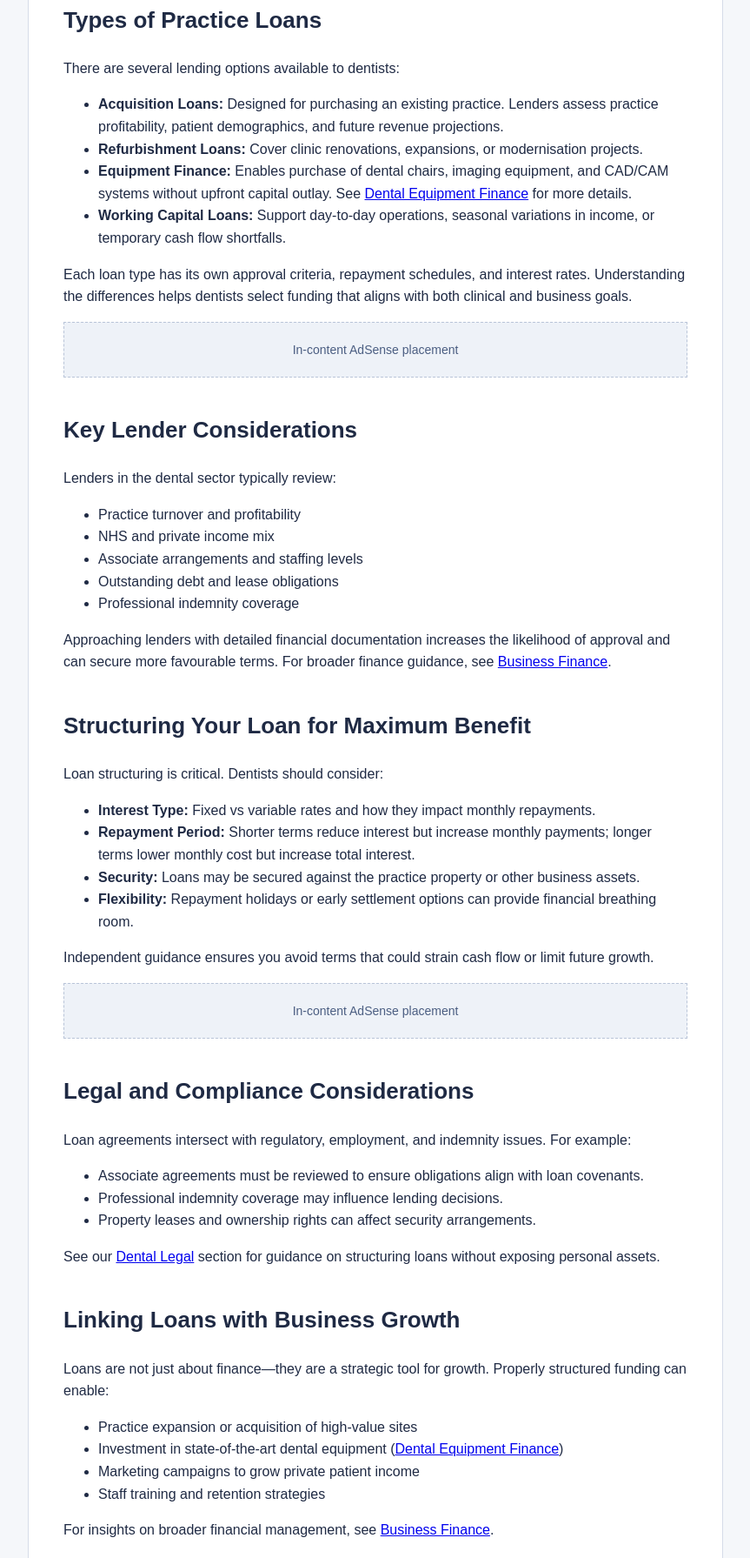
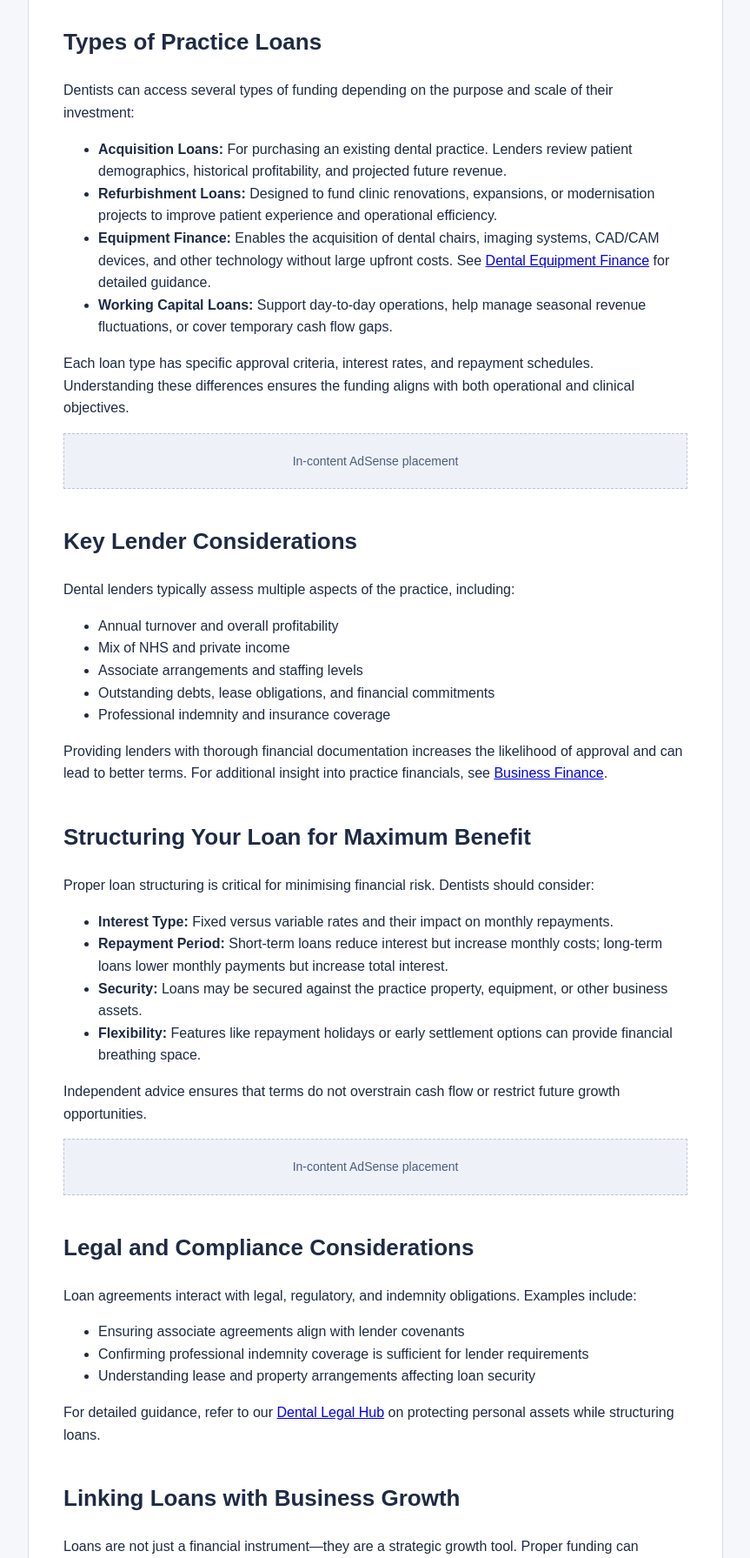
Before and after one commit to Trebour/domain-for-sale, a plain HTML site: page dental-finance/practice-loans.html in a window 1280 px wide. Shown: the part 1009-2800 px from the top of the page at 87% size, without its empty margins (208-1071 px from the left). Drawn offline with Linux system fonts and the light colour scheme.

Commit message:
Update practice-loans.html

```diff
--- a/dental-finance/practice-loans.html
+++ b/dental-finance/practice-loans.html
@@ -32,87 +32,87 @@ gtag('config', 'G-KZ05YBGCP3');
   <main>
     <section class="hero">
       <h1>Practice Loans – Funding Options for UK Dentists</h1>
-      <p>Comprehensive guidance on securing practice loans, equipment finance, and funding options tailored for UK dental practice owners. Learn how to structure finance strategically for sustainable growth.</p>
+      <p>Comprehensive guidance on securing dental practice loans, equipment finance, and working capital. Learn how to structure funding strategically to support growth, investment, and long-term stability in your UK dental practice.</p>
     </section>
 
     <section class="content">
       <h2>Why Practice Loans Are Essential</h2>
-      <p>Practice loans are a cornerstone of financial planning for dentists seeking to acquire, expand, or refurbish a clinic. Unlike generic business loans, dental practice loans consider unique factors such as NHS contract income, private patient streams, and associate arrangements. This ensures lenders evaluate the practice itself rather than relying solely on personal credit or generic SME metrics.</p>
-      <p>Choosing the right loan structure early can safeguard both your personal finances and the long-term growth of the practice.</p>
+      <p>Practice loans are a fundamental part of financial planning for dentists who want to acquire, expand, or refurbish a clinic. Unlike standard business loans, dental practice loans take into account unique aspects such as NHS contract revenue, private patient streams, and associate agreements. This ensures that lenders assess the practice itself, rather than relying solely on personal credit scores or generic SME benchmarks.</p>
+      <p>Choosing the right loan structure from the outset safeguards personal finances and ensures the practice can grow sustainably without unnecessary financial strain.</p>
 
       <div class="ad-slot">In‑content AdSense placement</div>
 
       <h2>Types of Practice Loans</h2>
-      <p>There are several lending options available to dentists:</p>
+      <p>Dentists can access several types of funding depending on the purpose and scale of their investment:</p>
       <ul>
-        <li><strong>Acquisition Loans:</strong> Designed for purchasing an existing practice. Lenders assess practice profitability, patient demographics, and future revenue projections.</li>
-        <li><strong>Refurbishment Loans:</strong> Cover clinic renovations, expansions, or modernisation projects.</li>
-        <li><strong>Equipment Finance:</strong> Enables purchase of dental chairs, imaging equipment, and CAD/CAM systems without upfront capital outlay. See <a href="/dental-finance/dental-equipment-finance.html">Dental Equipment Finance</a> for more details.</li>
-        <li><strong>Working Capital Loans:</strong> Support day-to-day operations, seasonal variations in income, or temporary cash flow shortfalls.</li>
+        <li><strong>Acquisition Loans:</strong> For purchasing an existing dental practice. Lenders review patient demographics, historical profitability, and projected future revenue.</li>
+        <li><strong>Refurbishment Loans:</strong> Designed to fund clinic renovations, expansions, or modernisation projects to improve patient experience and operational efficiency.</li>
+        <li><strong>Equipment Finance:</strong> Enables the acquisition of dental chairs, imaging systems, CAD/CAM devices, and other technology without large upfront costs. See <a href="/dental-finance/dental-equipment-finance.html">Dental Equipment Finance</a> for detailed guidance.</li>
+        <li><strong>Working Capital Loans:</strong> Support day-to-day operations, help manage seasonal revenue fluctuations, or cover temporary cash flow gaps.</li>
       </ul>
-      <p>Each loan type has its own approval criteria, repayment schedules, and interest rates. Understanding the differences helps dentists select funding that aligns with both clinical and business goals.</p>
+      <p>Each loan type has specific approval criteria, interest rates, and repayment schedules. Understanding these differences ensures the funding aligns with both operational and clinical objectives.</p>
 
       <div class="ad-slot">In‑content AdSense placement</div>
 
       <h2>Key Lender Considerations</h2>
-      <p>Lenders in the dental sector typically review:</p>
+      <p>Dental lenders typically assess multiple aspects of the practice, including:</p>
       <ul>
-        <li>Practice turnover and profitability</li>
-        <li>NHS and private income mix</li>
+        <li>Annual turnover and overall profitability</li>
+        <li>Mix of NHS and private income</li>
         <li>Associate arrangements and staffing levels</li>
-        <li>Outstanding debt and lease obligations</li>
-        <li>Professional indemnity coverage</li>
+        <li>Outstanding debts, lease obligations, and financial commitments</li>
+        <li>Professional indemnity and insurance coverage</li>
       </ul>
-      <p>Approaching lenders with detailed financial documentation increases the likelihood of approval and can secure more favourable terms. For broader finance guidance, see <a href="/dental-finance/business-finance.html">Business Finance</a>.</p>
+      <p>Providing lenders with thorough financial documentation increases the likelihood of approval and can lead to better terms. For additional insight into practice financials, see <a href="/dental-finance/business-finance.html">Business Finance</a>.</p>
 
       <h2>Structuring Your Loan for Maximum Benefit</h2>
-      <p>Loan structuring is critical. Dentists should consider:</p>
+      <p>Proper loan structuring is critical for minimising financial risk. Dentists should consider:</p>
       <ul>
-        <li><strong>Interest Type:</strong> Fixed vs variable rates and how they impact monthly repayments.</li>
-        <li><strong>Repayment Period:</strong> Shorter terms reduce interest but increase monthly payments; longer terms lower monthly cost but increase total interest.</li>
-        <li><strong>Security:</strong> Loans may be secured against the practice property or other business assets.</li>
-        <li><strong>Flexibility:</strong> Repayment holidays or early settlement options can provide financial breathing room.</li>
+        <li><strong>Interest Type:</strong> Fixed versus variable rates and their impact on monthly repayments.</li>
+        <li><strong>Repayment Period:</strong> Short-term loans reduce interest but increase monthly costs; long-term loans lower monthly payments but increase total interest.</li>
+        <li><strong>Security:</strong> Loans may be secured against the practice property, equipment, or other business assets.</li>
+        <li><strong>Flexibility:</strong> Features like repayment holidays or early settlement options can provide financial breathing space.</li>
       </ul>
-      <p>Independent guidance ensures you avoid terms that could strain cash flow or limit future growth.</p>
+      <p>Independent advice ensures that terms do not overstrain cash flow or restrict future growth opportunities.</p>
 
       <div class="ad-slot">In‑content AdSense placement</div>
 
       <h2>Legal and Compliance Considerations</h2>
-      <p>Loan agreements intersect with regulatory, employment, and indemnity issues. For example:</p>
+      <p>Loan agreements interact with legal, regulatory, and indemnity obligations. Examples include:</p>
       <ul>
-        <li>Associate agreements must be reviewed to ensure obligations align with loan covenants.</li>
-        <li>Professional indemnity coverage may influence lending decisions.</li>
-        <li>Property leases and ownership rights can affect security arrangements.</li>
+        <li>Ensuring associate agreements align with lender covenants</li>
+        <li>Confirming professional indemnity coverage is sufficient for lender requirements</li>
+        <li>Understanding lease and property arrangements affecting loan security</li>
       </ul>
-      <p>See our <a href="/dental-legal/index.html">Dental Legal</a> section for guidance on structuring loans without exposing personal assets.</p>
+      <p>For detailed guidance, refer to our <a href="/dental-legal/index.html">Dental Legal Hub</a> on protecting personal assets while structuring loans.</p>
 
       <h2>Linking Loans with Business Growth</h2>
-      <p>Loans are not just about finance—they are a strategic tool for growth. Properly structured funding can enable:</p>
+      <p>Loans are not just a financial instrument—they are a strategic growth tool. Proper funding can enable:</p>
       <ul>
-        <li>Practice expansion or acquisition of high-value sites</li>
-        <li>Investment in state-of-the-art dental equipment (<a href="/dental-finance/dental-equipment-finance.html">Dental Equipment Finance</a>)</li>
-        <li>Marketing campaigns to grow private patient income</li>
-        <li>Staff training and retention strategies</li>
+        <li>Practice expansion or acquisition of high-value locations</li>
+        <li>Investment in advanced dental equipment (<a href="/dental-finance/dental-equipment-finance.html">Dental Equipment Finance</a>)</li>
+        <li>Marketing and patient acquisition initiatives</li>
+        <li>Staff training, development, and retention strategies</li>
       </ul>
-      <p>For insights on broader financial management, see <a href="/dental-finance/business-finance.html">Business Finance</a>.</p>
+      <p>For guidance on broader financial planning, see <a href="/dental-finance/business-finance.html">Business Finance</a>.</p>
 
       <h2>Applying for a Dental Practice Loan</h2>
-      <p>The application process typically involves:</p>
+      <p>The application process typically requires:</p>
       <ul>
-        <li>Providing detailed practice financial statements</li>
-        <li>Submitting tax returns and NHS contracts</li>
-        <li>Creating a growth or refurbishment plan</li>
-        <li>Demonstrating professional indemnity coverage</li>
+        <li>Comprehensive financial statements for the practice</li>
+        <li>Tax returns and NHS contract documentation</li>
+        <li>A clear growth or refurbishment plan</li>
+        <li>Proof of professional indemnity coverage</li>
       </ul>
-      <p>Preparation reduces delays, improves lender confidence, and increases the likelihood of approval.</p>
+      <p>Preparation streamlines the process, builds lender confidence, and improves the likelihood of approval.</p>
 
       <div class="ad-slot">Future AdSense / Lead placement</div>
 
       <h2>Choosing Independent Advice</h2>
-      <p>Independent advisors can guide dentists through lender selection, loan structuring, risk assessment, and linking finance with strategic growth plans. Working with advisors ensures decisions are tailored to your practice rather than influenced by lender bias.</p>
+      <p>Independent advisors guide dentists through lender selection, loan structuring, and risk assessment. Working with an advisor ensures funding strategies are tailored to your practice rather than influenced by lender bias, maximising long-term growth potential.</p>
 
       <h2>Conclusion</h2>
-      <p>Practice loans are a vital tool for UK dentists seeking sustainable growth. By understanding loan types, lender considerations, and legal intersections, practice owners can secure funding that supports both clinical excellence and financial stability. Linking loans to business expansion and equipment investment maximizes their impact, ensuring a thriving practice for years to come.</p>
+      <p>Dental practice loans are essential for UK dentists seeking growth, modernization, and financial stability. By understanding loan types, lender expectations, legal considerations, and integration with business strategy, practice owners can secure funding that supports clinical excellence and sustainable expansion. Linking finance with equipment investment, marketing, and staff development ensures your practice thrives today and into the future.</p>
     </section>
   </main>
 </div>
```
